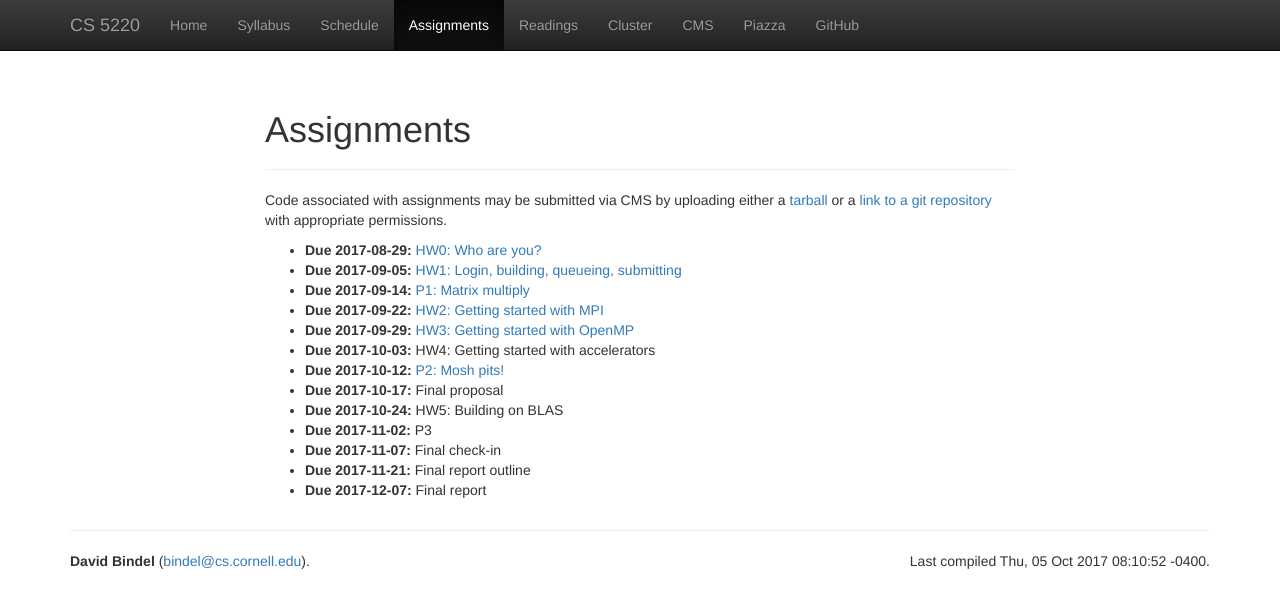
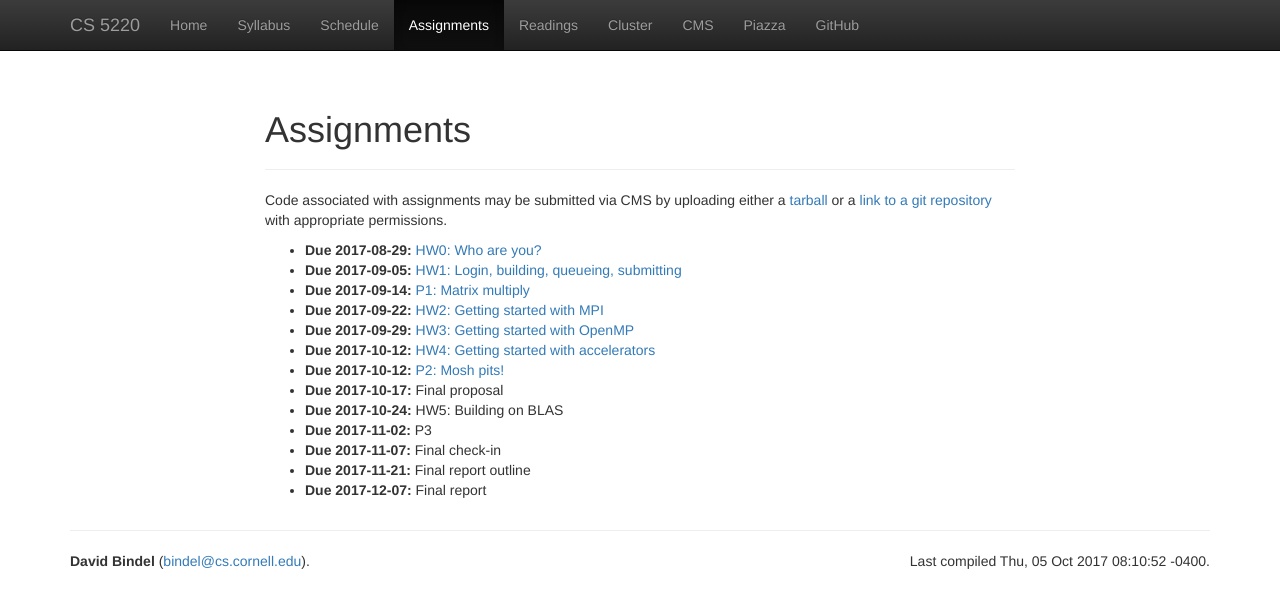
Before and after one commit to cornell-cs5220-f17/cs5220-f17, a Jekyll site: the page built from web/assignments.html, in a window 1280 px wide. Shown: the top 608 px of the page. Built offline with Jekyll 4.4.1, drawn with Linux system fonts in a browser that asks for light colours; nearby versions of some CDN libraries.

Commit message:
Added HW4.

```diff
--- a/web/_data/hw.yml
+++ b/web/_data/hw.yml
@@ -20,7 +20,8 @@
   due: 2017-09-29
 -
   desc: "HW4: Getting started with accelerators"
-  due: 2017-10-03
+  url: https://github.com/cornell-cs5220-f17/cs5220-HW4
+  due: 2017-10-12
 -
   desc: "P2: Mosh pits!"
   url: https://github.com/cornell-cs5220-f17/moshpit
```
